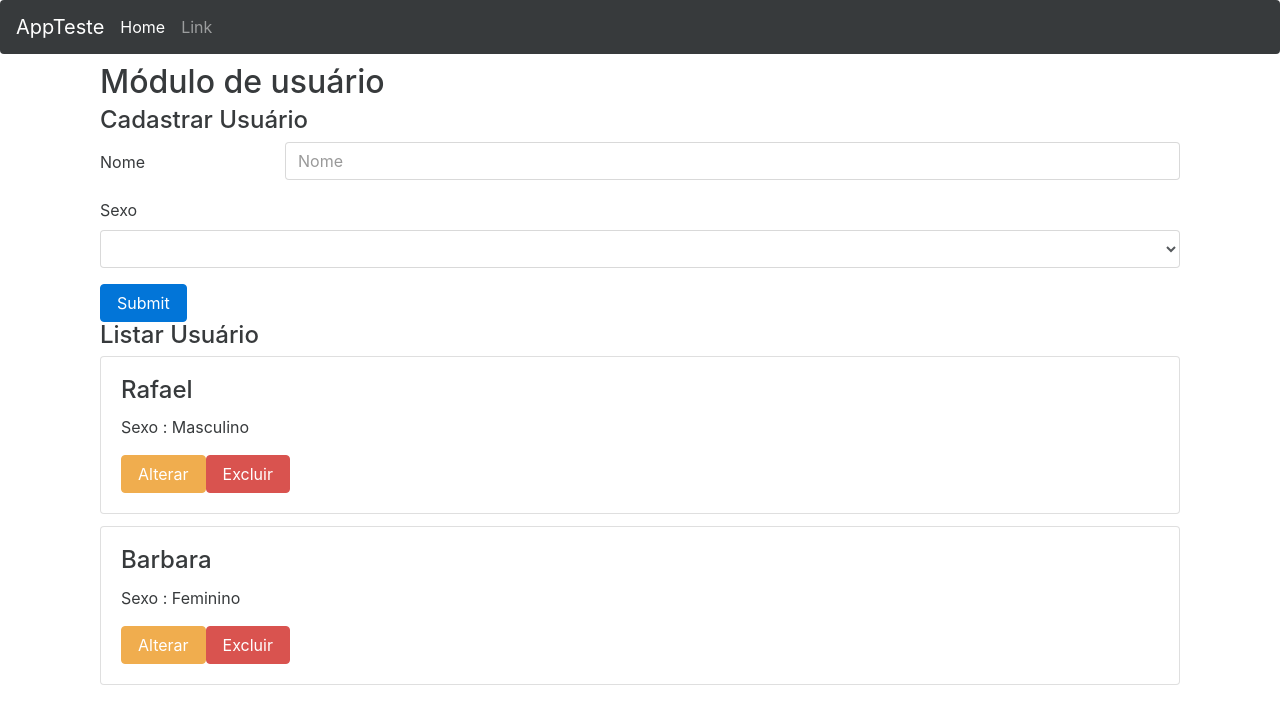
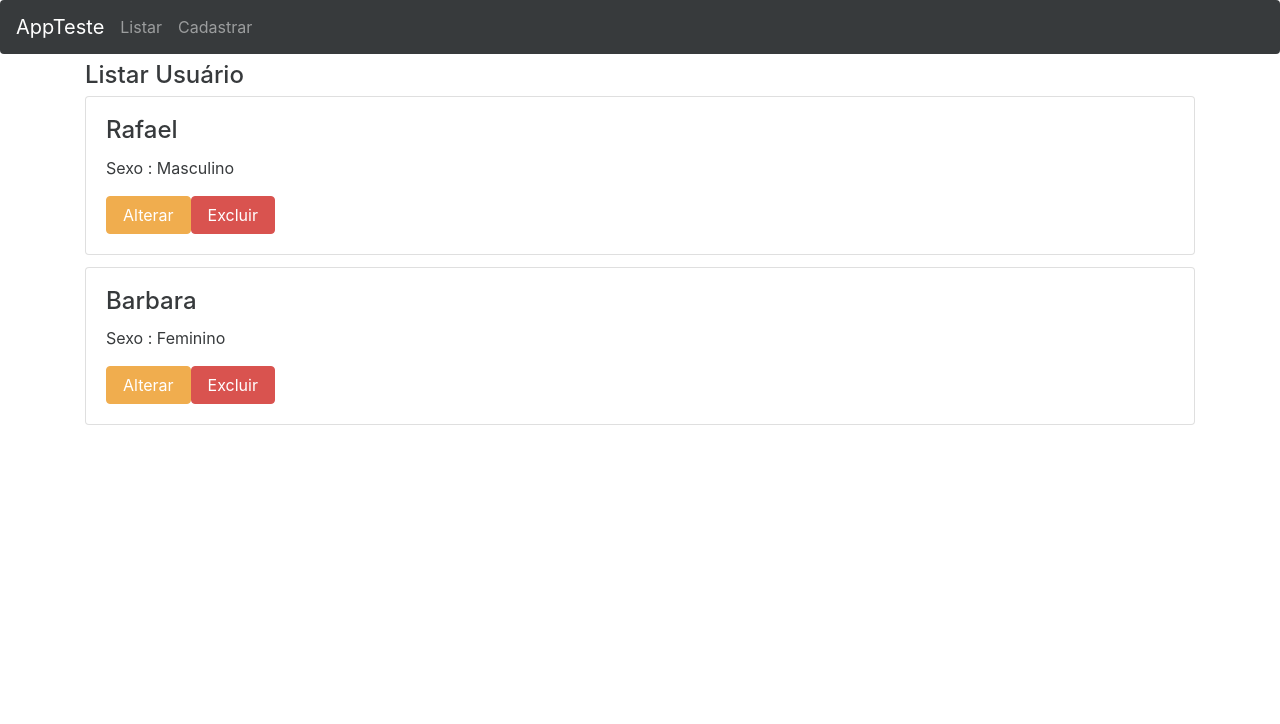
Before and after one commit to Rafaelnanes/angularjs2-frontend, an Angular app: page / in a window 1280 px wide. Shown: the top 724 px of the page. Built offline with nearby package versions, Linux system fonts and the light colour scheme.

Commit message:
incluida as rotas de forma simples

```diff
--- a/src/app/app.component.html
+++ b/src/app/app.component.html
@@ -1,4 +1,2 @@
 <app-nav-bar></app-nav-bar>
-<div class="container" style="margin-top: 10px">
-	<app-content></app-content>
-</div>
+<router-outlet></router-outlet>
--- a/src/app/app.module.ts
+++ b/src/app/app.module.ts
@@ -1,20 +1,42 @@
 import { BrowserModule } from '@angular/platform-browser';
-import { FormsModule }    from '@angular/forms';
+import { FormsModule } from '@angular/forms';
 import { NgModule } from '@angular/core';
+import { RouterModule, Routes } from '@angular/router';
 
 import { AppComponent } from './app.component';
 import { NavBarComponent } from './template/nav-bar/nav-bar.component';
-import { AppContentComponent } from './template/app-content/app-content.component';
+import { AppContentListComponent } from './template/app-content/app-content-list.component';
+import { AppContentCreateComponent } from './template/app-content/app-content-create.component';
 
-@NgModule({
+const appRoutes: Routes = [
+    {
+        path: 'listar', component: AppContentListComponent, data: {
+            title: 'Listar Usuários'
+        }
+    },
+    {
+        path: '', component: AppContentListComponent, data: {
+            title: 'Listar Usuários'
+        }
+    },
+    {
+        path: 'cadastrar', component: AppContentCreateComponent, data: {
+            title: 'Cadastrar Usuário'
+        }
+    }
+];
+
+@NgModule( {
     declarations: [
         AppComponent,
         NavBarComponent,
-    AppContentComponent
+        AppContentListComponent,
+        AppContentCreateComponent
     ],
     imports: [
         BrowserModule,
-    FormsModule
+        FormsModule,
+        RouterModule.forRoot( appRoutes )
     ],
     bootstrap: [AppComponent]
 })
--- a/src/app/template/app-content/app-content.component.html
+++ b/src/app/template/app-content/app-content-create.component.html
@@ -1,5 +1,5 @@
 <div class="container">
-	<h2>Módulo de usuário</h2>
+	<h2>{{title}}</h2>
 	<div class="panel-group">
 		<div class="panel panel-default">
 			<div class="panel-heading">
@@ -24,20 +24,5 @@
 				</form>
 			</div>
 		</div>
-		<div class="panel panel-default">
-			<div class="panel-heading">
-				<h4>Listar Usuário</h4>
-			</div>
-			<div class="panel-body">
-				<div class="card" *ngFor="let user of getUsersMock()">
-					<div class="card-block">
-						<h4 class="card-title">{{user.nome}}</h4>
-						<p class="card-text">Sexo : {{user.sexo}}</p>
-						<a href="#" class="btn btn-warning">Alterar</a> <a href="#"
-							class="btn btn-danger">Excluir</a>
-					</div>
-				</div>
-			</div>
-		</div>
 	</div>
 </div>
--- /dev/null
+++ b/src/app/template/app-content/app-content-list.component.html
@@ -0,0 +1,20 @@
+<div class="container">
+	<h2>{{title}}</h2>
+	<div class="panel-group">
+		<div class="panel panel-default">
+			<div class="panel-heading">
+				<h4>Listar Usuário</h4>
+			</div>
+			<div class="panel-body">
+				<div class="card" *ngFor="let user of getUsersMock()">
+					<div class="card-block">
+						<h4 class="card-title">{{user.nome}}</h4>
+						<p class="card-text">Sexo : {{user.sexo}}</p>
+						<a href="#" class="btn btn-warning">Alterar</a> <a href="#"
+							class="btn btn-danger">Excluir</a>
+					</div>
+				</div>
+			</div>
+		</div>
+	</div>
+</div>
--- /dev/null
+++ b/src/app/template/app-content/app-content-list.component.ts
@@ -0,0 +1,26 @@
+import { Component } from '@angular/core';
+import { NgForm } from '@angular/forms';
+
+import { User } from './../../models/user';
+import { UserService } from './../../services/user.service';
+
+@Component( {
+    selector: 'app-content-list',
+    templateUrl: './app-content-list.component.html'
+})
+export class AppContentListComponent {
+
+    public user: User = new User();
+
+    constructor() { }
+
+    public getUsersMock(): User[] {
+        return new UserService().selectAllUsers();
+    }
+
+    public onSubmit( form: NgForm ) {
+        console.log( form.value.sexo );
+    }
+
+
+}
--- a/src/app/template/nav-bar/nav-bar.component.html
+++ b/src/app/template/nav-bar/nav-bar.component.html
@@ -1,9 +1,11 @@
 <nav class="navbar navbar-dark bg-inverse bg-faded">
 	<a class="navbar-brand" href="#">AppTeste</a>
 	<ul class="nav navbar-nav">
-		<li class="nav-item active"><a class="nav-link" href="#">Home
-				<span class="sr-only">(current)</span>
-		</a></li>
-		<li class="nav-item"><a class="nav-link" href="#">Link</a></li>
+		<li class="nav-item">
+			<a routerLink="/listar"  class="nav-link" >Listar</a>
+		</li>
+		<li class="nav-item">
+			<a routerLink="/cadastrar" routerLinkActive="active" class="nav-link" >Cadastrar</a>
+		</li>
 	</ul>
 </nav>
```
Also changed, not shown: src/app/template/app-content/app-content-create.component.ts (renamed from src/app/template/app-content/app-content.component.ts, +8 -8 lines). Lines whose indentation alone changed are shown as unchanged.
